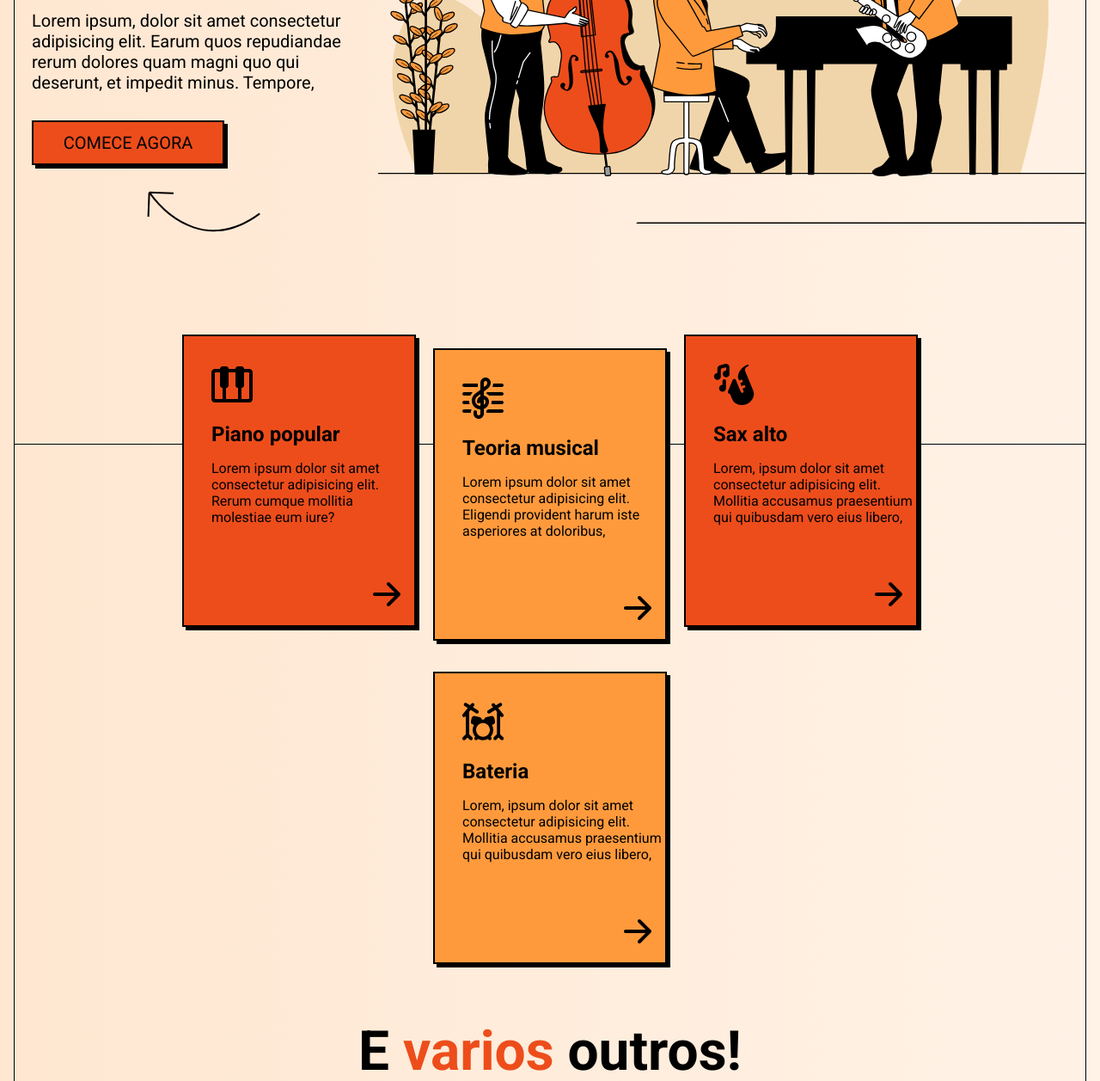
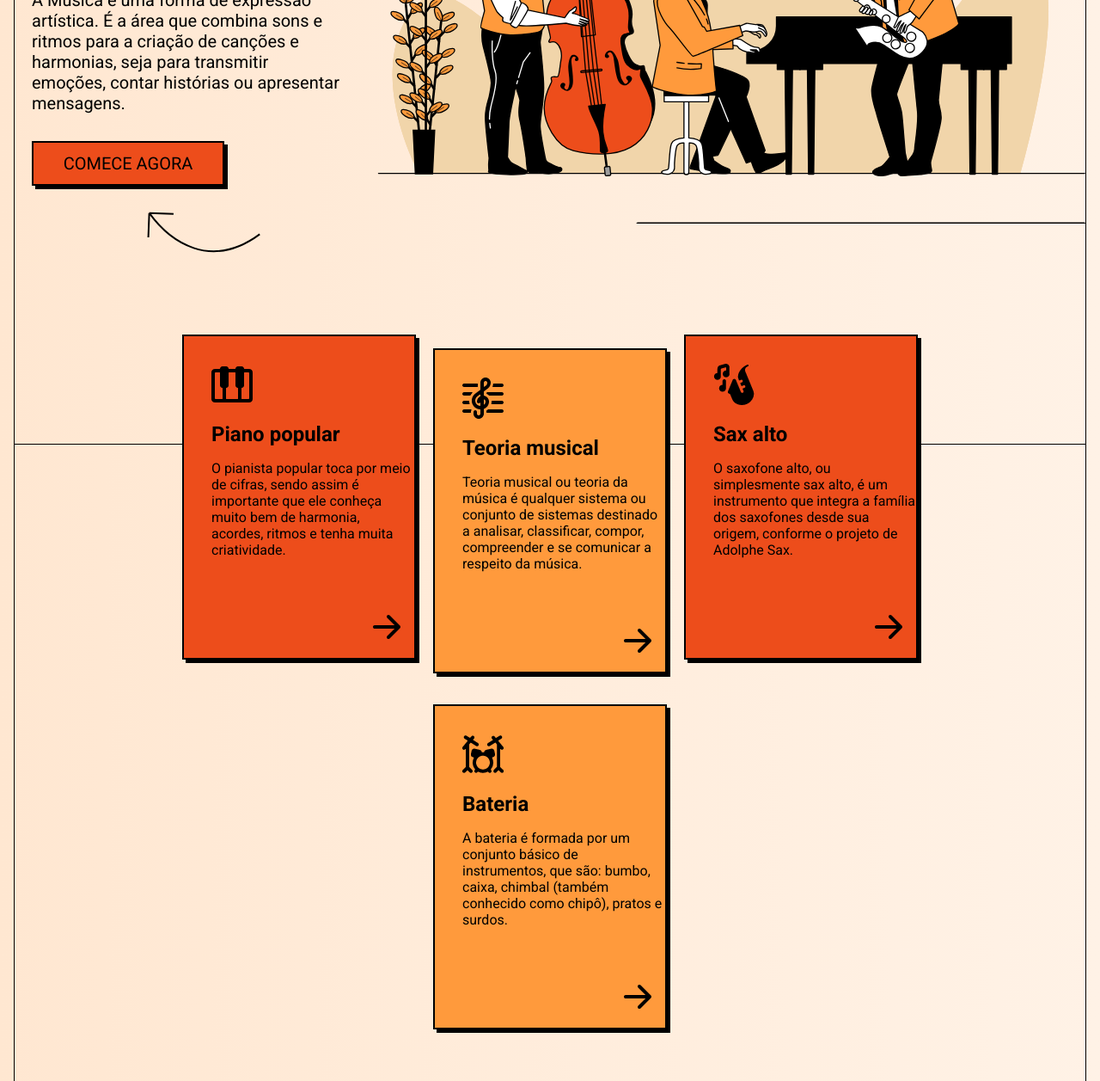
Before and after one commit to BrunoGit40/Curso-de-musica, a plain HTML site: page index.html in a window 1280 px wide. Shown: the part 434-1691 px from the top of the page at 86% size. Drawn offline with Linux system fonts and the light colour scheme.

Commit message:
alguns detalhes

```diff
--- a/index.html
+++ b/index.html
@@ -26,7 +26,7 @@
                 <img src="imagens/hero-img.svg" alt="Banda de Jazz">
                 <div>
                     <h1 class="mt-2">Crie algo <span class="textopri decoracao" >impactante</span> com música</h1>
-                    <p class="mt-2 mb-2">Lorem ipsum, dolor sit amet consectetur adipisicing elit. Earum quos repudiandae rerum dolores quam magni quo qui deserunt, et impedit minus. Tempore,</p>
+                    <p class="mt-2 mb-2">A Música é uma forma de expressão artística. É a área que combina sons e ritmos para a criação de canções e harmonias, seja para transmitir emoções, contar histórias ou apresentar mensagens.</p>
                     <a href="#" class="button">Comece agora</a>
                 </div>
             </div>
@@ -36,25 +36,25 @@
                 <article class="card">
                     <img src="imagens/piano.png" alt="Icone de piano">
                     <strong>Piano popular</strong>
-                    <p>Lorem ipsum dolor sit amet consectetur adipisicing elit. Rerum cumque mollitia molestiae eum iure?</p>
+                    <p>O pianista popular toca por meio de cifras, sendo assim é importante que ele conheça muito bem de harmonia, acordes, ritmos e tenha muita criatividade.</p>
                     <a href="#"><img src="imagens/arrow-right.svg" alt="Ir para página do curso"></a>
                 </article>
                 <article class="card">
                     <img src="imagens/clef.png" alt="Icone da clef">
                     <strong>Teoria musical</strong>
-                    <p>Lorem ipsum dolor sit amet consectetur adipisicing elit. Eligendi provident harum iste asperiores at doloribus, </p>
+                    <p>Teoria musical ou teoria da música é qualquer sistema ou conjunto de sistemas destinado a analisar, classificar, compor, compreender e se comunicar a respeito da música.</p>
                     <a href="#"><img src="imagens/arrow-right.svg" alt="Ir para página do curso"></a>
                 </article>
                 <article class="card">
                     <img src="imagens/sax.png" alt="Icone do sax">
                     <strong>Sax alto</strong>
-                    <p>Lorem, ipsum dolor sit amet consectetur adipisicing elit. Mollitia accusamus praesentium qui quibusdam vero eius libero,</p>
+                    <p>O saxofone alto, ou simplesmente sax alto, é um instrumento que integra a família dos saxofones desde sua origem, conforme o projeto de Adolphe Sax.</p>
                     <a href="#"><img src="imagens/arrow-right.svg" alt="Ir para a página dp curso"></a>
                 </article>
                 <article class="card">
                     <img src="imagens/drums.png" alt="Icone de bateria">
                     <strong>Bateria</strong>
-                    <p>Lorem, ipsum dolor sit amet consectetur adipisicing elit. Mollitia accusamus praesentium qui quibusdam vero eius libero,</p>
+                    <p>A bateria é formada por um conjunto básico de instrumentos, que são: bumbo, caixa, chimbal (também conhecido como chipô), pratos e surdos.</p>
                     <a href="#"><img src="imagens/arrow-right.svg" alt="Ir para proxima página"></a>
                 </article>
             </div>
@@ -68,7 +68,8 @@
         <div class="conteiner no-rev">
             <div class="sobre-coluna">
                 <img src="imagens/logo.svg" alt="Tom's Jazz School" class="mb-1 mt-1">
-                <p class="mb-2">Lorem, ipsum dolor sit amet consectetur adipisicing elit. Mollitia accusamus praesentium qui quibusdam vero eius libero,</p>
+                <p class="mb-2">Dos cursos livres até a pós-graduação:
+                    o seu desemvolvimento musical em um só clique.</p>
             </div>
             <nav class="mb-2">
                 <a href="#">Início</a>
```
